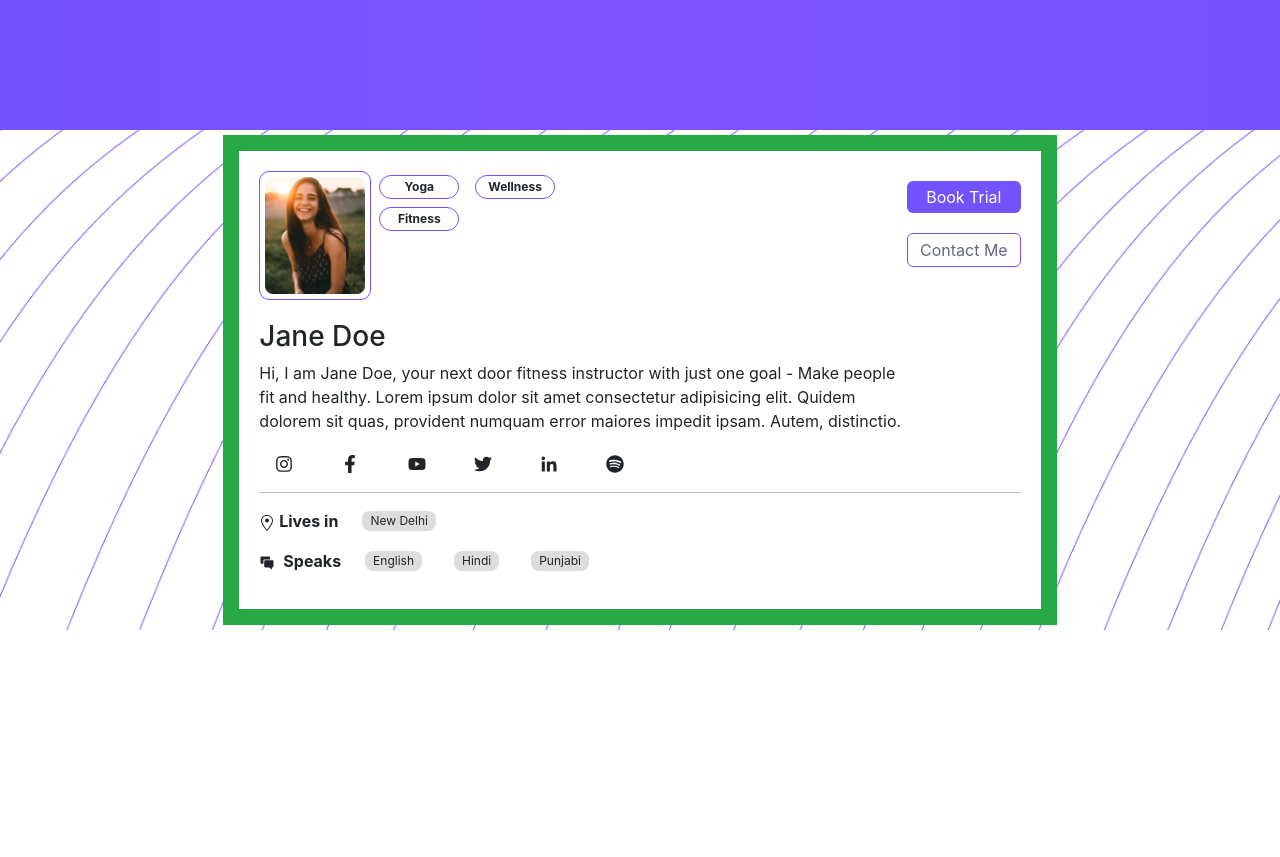
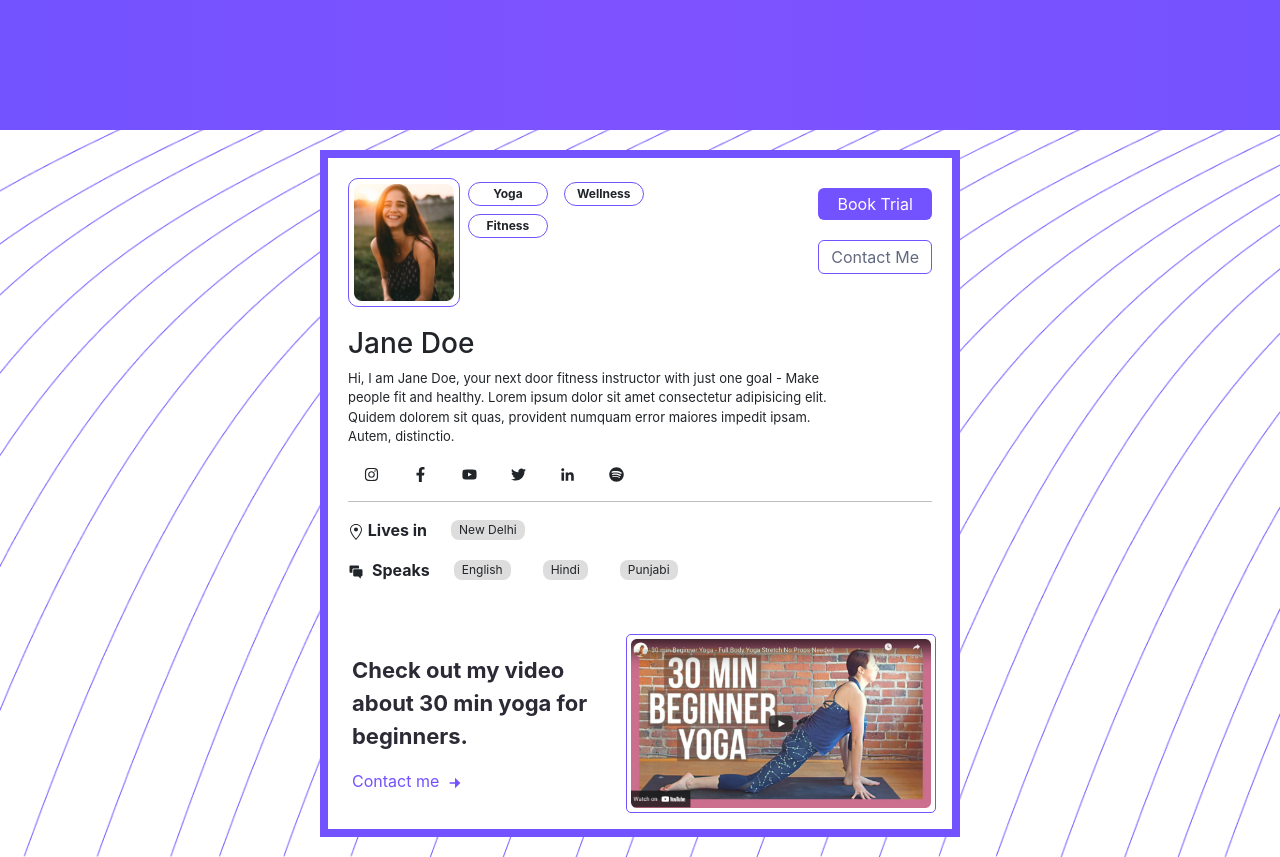
Before and after one commit to AyoTheInspired/bread-task, a React (Create React App) app: page / in a window 1280 px wide. Shown: the part 220-1077 px from the top of the page. Before the commit the page ends 850 px from the top, so only its background shows below. Built offline with nearby package versions, Linux system fonts and the light colour scheme.

Commit message:
Thumbnail component almost done

```diff
--- a/src/components/CardMain.js
+++ b/src/components/CardMain.js
@@ -1,15 +1,19 @@
 import React from "react";
 import styled from "styled-components";
 import CardTop from "./user-card/CardTop";
+import Thumbnail from "./user-card/Thumbnail";
 
 function CardMain() {
 	return (
-		<Wrap className="p-3 bg-success col-lg-8 ">
+		<Wrap className="p-2 col-lg-6 col-md-8">
 			<CardTop />
+			<Thumbnail />
 		</Wrap>
 	);
 }
 
 export default CardMain;
 
-const Wrap = styled.div``;
+const Wrap = styled.div`
+	background: var(--pry-clr);
+`;
--- /dev/null
+++ b/src/components/user-card/Thumbnail.js
@@ -0,0 +1,48 @@
+import React from "react";
+import styled from "styled-components";
+import { RiArrowRightFill } from "react-icons/ri";
+
+function Thumbnail() {
+	return (
+		<Div className="flexed p-3">
+			<div className="thumb__left px-2">
+				<p className="mb-0 thumb__advert">
+					Check out my video about 30 min yoga for beginners.
+				</p>
+
+				<p className="mb-0 mt-3 contact">
+					Contact me
+					<span className="contact__arrow ml-2">
+						<RiArrowRightFill />
+					</span>
+				</p>
+			</div>
+			<div className="thumb__right">
+				<div className="img__wrap p-1">
+					<img src="/images/yoga-thumb.png" width="300" alt="yoga" />
+				</div>
+			</div>
+		</Div>
+	);
+}
+
+export default Thumbnail;
+
+const Div = styled.div`
+	background: #fff;
+
+	.thumb__advert {
+		color: #2b2a35;
+		font-weight: bold;
+		font-size: 22px;
+	}
+
+	.img__wrap {
+		border: 1px solid var(--pry-clr);
+		border-radius: 5px;
+	}
+
+	.contact {
+		color: var(--pry-clr);
+	}
+`;
--- a/src/components/user-card/UserDetails.js
+++ b/src/components/user-card/UserDetails.js
@@ -60,13 +60,17 @@ const Div = styled.div`
 	margin-top: 20px;
 
 	.socials {
-		font-size: 18px;
+		font-size: 15px;
 		cursor: pointer;
 	}
 
 	.divide {
 		border-top: 0.5px solid gray;
 		opacity: 0.5;
+	}
+
+	.user__bio {
+		font-size: 13px;
 	}
 
 	.locationWrap {
--- a/src/components/user-card/Wrapper.js
+++ b/src/components/user-card/Wrapper.js
@@ -20,4 +20,5 @@ export default Wrapper;
 const Div = styled.div`
 	min-height: 500px;
 	background: url("/images/wavy.png") center/cover no-repeat fixed;
+	padding: 20px 0;
 `;
```
